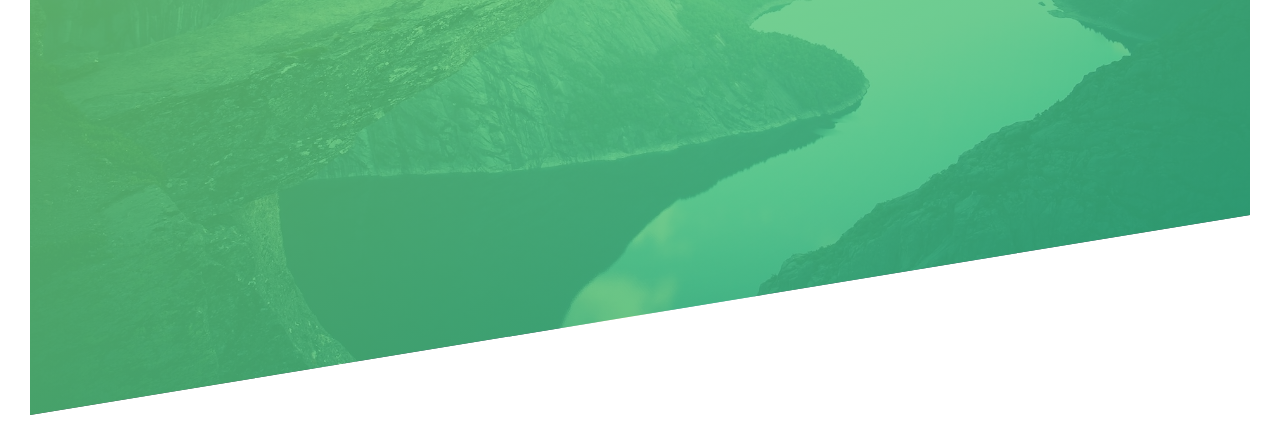
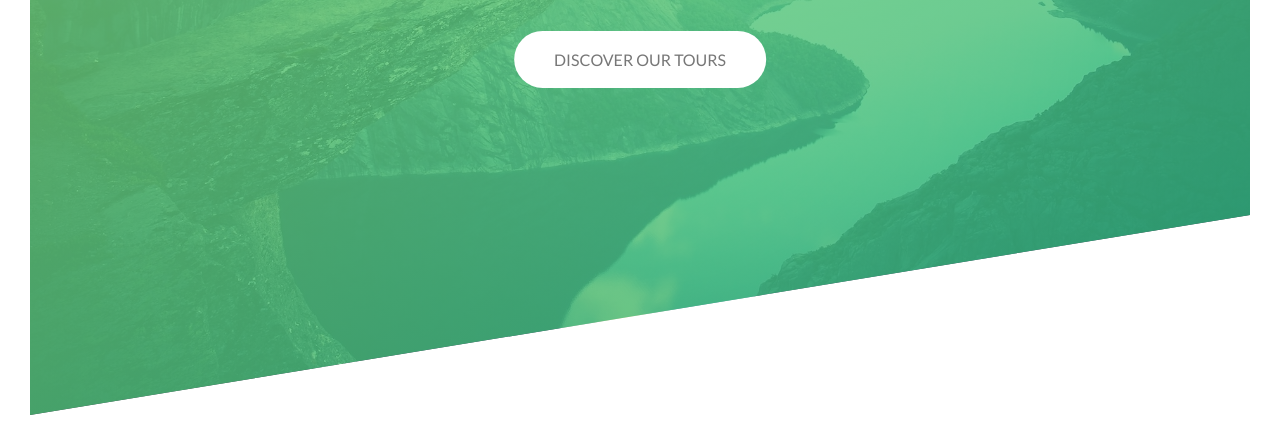
Before and after one commit to princelewis/advanced-css-course, a plain HTML site: page Natours/starter/index.html in a window 1280 px wide. Shown: the part 375-820 px from the top of the page. Drawn offline with Linux system fonts and the light colour scheme; files that its build step writes are made by us from their sources.

Commit message:
create discover-our-tour button

```diff
--- a/Natours/starter/index.html
+++ b/Natours/starter/index.html
@@ -21,11 +21,16 @@
                 <h1 class="heading-primary">
                     <span class="heading-primary-main">Outdoors</span>
                     <span class="heading-primary-sub">is where life happens</span>
+                </h1>
 
-                </h1>
+                <a href="#" class="btn btn-white">Discover our tours</a>
+
+
             </div>
 
         </header>
 
+        <!-- <a href="#" class="btn btn-white">Discover our tours</a> -->
+
     </body>
 </html>
```
